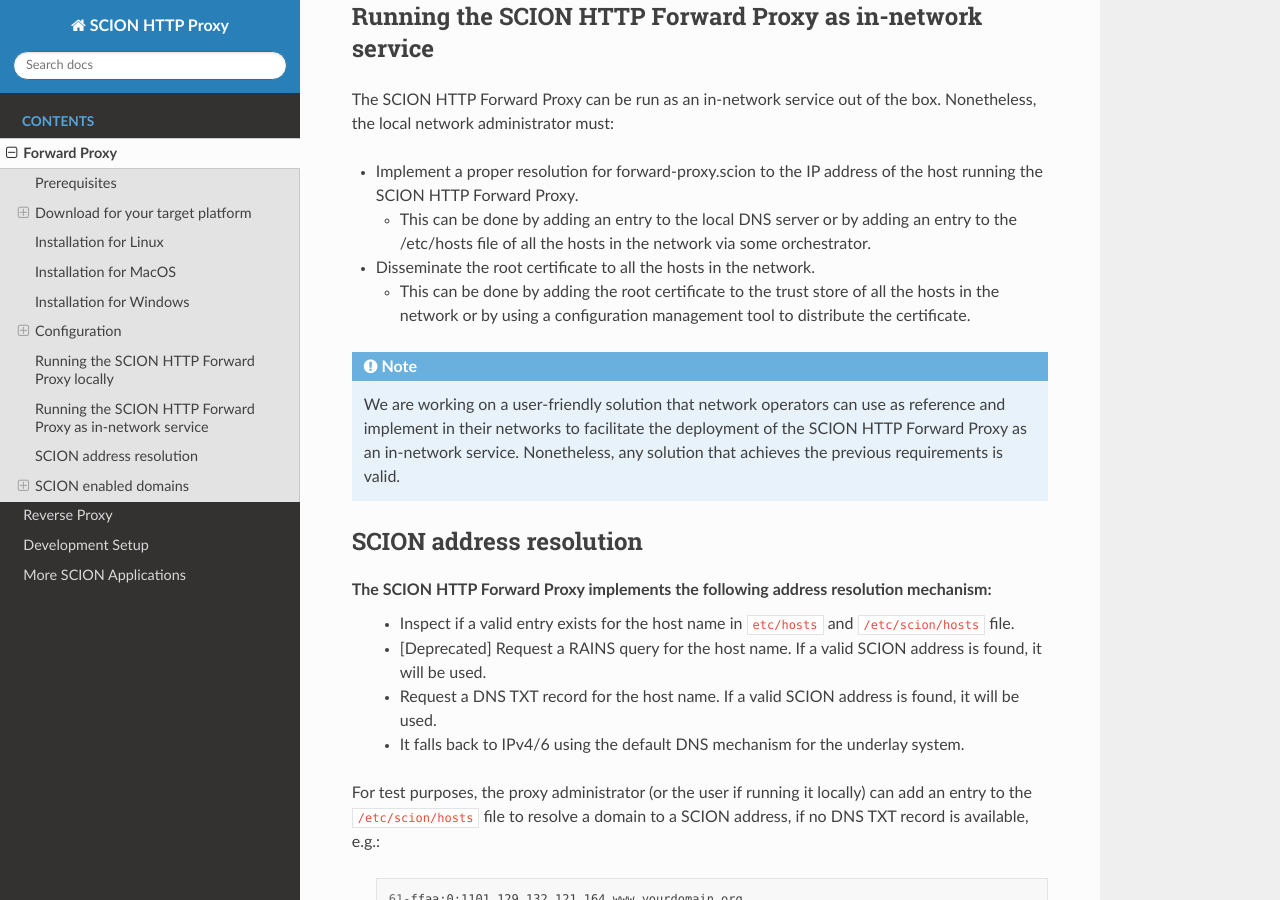
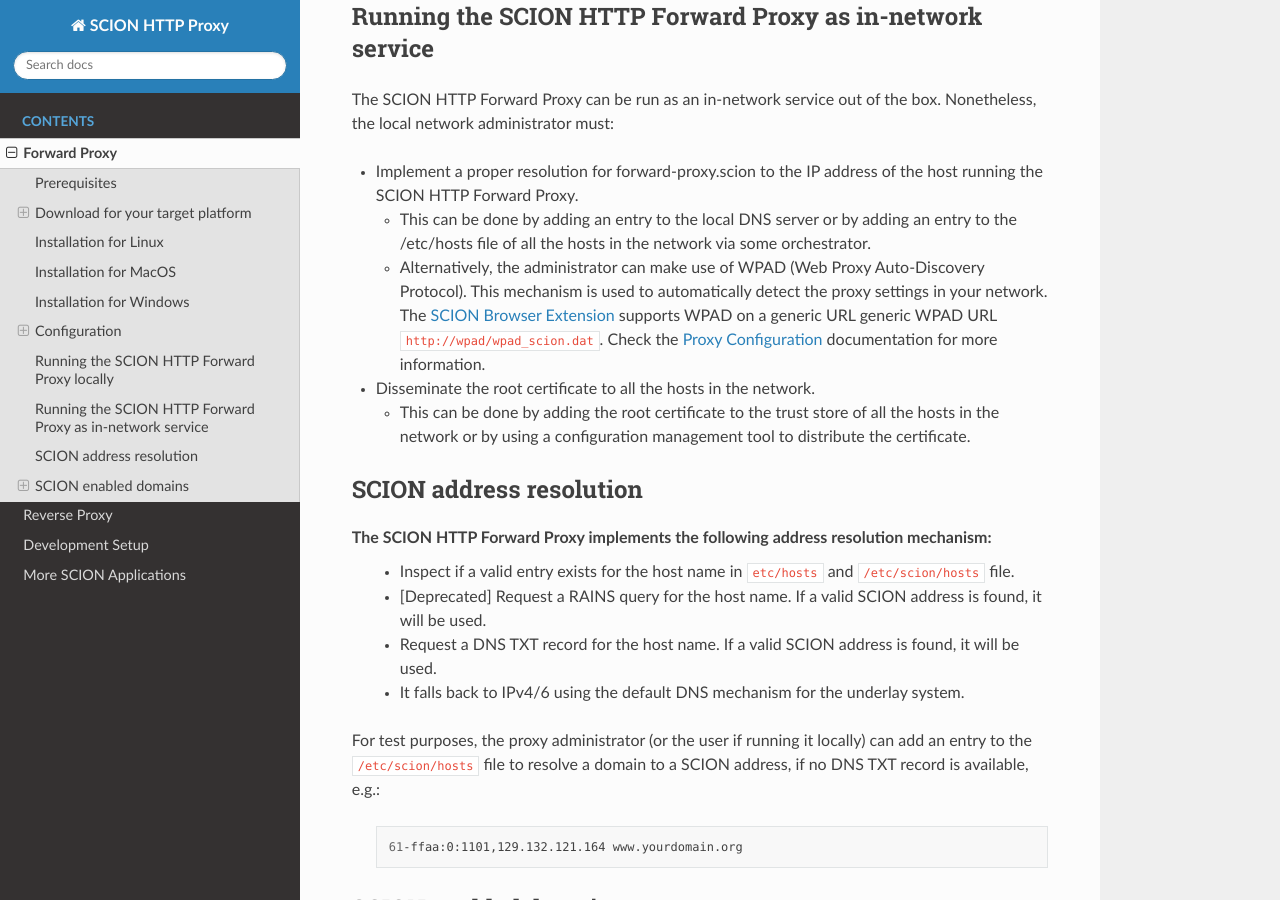
Before and after one commit to scionproto-contrib/http-proxy, a Sphinx documentation site: the page built from docs/source/forward-proxy.rst, in a window 1280 px wide and 900 px high, scrolled down 4946 px. Built offline with Sphinx 7.4.7 and the Read the Docs theme 3.1.0, drawn with Linux system fonts in a browser that asks for light colours.

Commit message:
add WPAD info

```diff
--- a/docs/source/forward-proxy.rst
+++ b/docs/source/forward-proxy.rst
@@ -226,14 +226,14 @@
 - Implement a proper resolution for forward-proxy.scion to the IP address of the host running the SCION HTTP Forward Proxy.
 
   - This can be done by adding an entry to the local DNS server or by adding an entry to the /etc/hosts file of all the hosts in the network via some orchestrator.
+  - Alternatively, the administrator can make use of WPAD (Web Proxy Auto-Discovery Protocol).
+    This mechanism is used to automatically detect the proxy settings in your network.
+    The `SCION Browser Extension <https://scion-browser-extension.readthedocs.io/en/latest/index.html>`_ supports WPAD on a generic URL generic WPAD URL ``http://wpad/wpad_scion.dat``.
+    Check the `Proxy Configuration <https://scion-browser-extension.readthedocs.io/en/latest/#proxy-configuration>`_ documentation for more information.
 
 - Disseminate the root certificate to all the hosts in the network.
 
   - This can be done by adding the root certificate to the trust store of all the hosts in the network or by using a configuration management tool to distribute the certificate.
-
-.. note::
-  We are working on a user-friendly solution that network operators can use as reference and implement in their networks to facilitate the deployment of the SCION HTTP Forward Proxy as an in-network service.
-  Nonetheless, any solution that achieves the previous requirements is valid.
 
 SCION address resolution
 ------------------------
```
